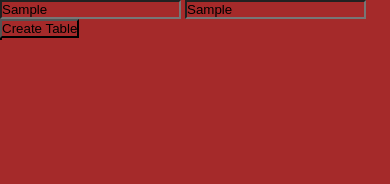
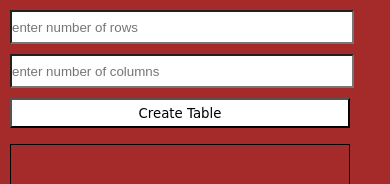
Before and after one commit to bobmegalla/create-table, a plain HTML site: page index.html in a window 390 px wide. Both pictures are taken after typing "Sample", "Sample" into the empty fields and a click on the button "Create Table". Shown: the top 184 px of the page. Drawn offline with Linux system fonts and the light colour scheme; a web font is replaced by a local one.

Commit message:
update
response

```diff
--- a/CSS/style.css
+++ b/CSS/style.css
@@ -3,6 +3,57 @@
     padding: 0px;
     background-color: brown;
 }
-table,td{
+table{
     border: 1px solid black;
+    width: 700px;;
+    height: 100px;
+    margin-top: 16px;
+    margin-left: 10px;
+    padding-top: 1px;
 }
+td{
+    border: 1px solid black;
+    text-align: center;
+    background-color: beige;
+    font-family: 'Yeon Sung', cursive;
+    font-weight: bold;
+}
+input{
+    width: 200px;
+    height: 30px;
+    margin-top: 10px;
+    margin-left: 10px;
+    background-color: white;
+}
+button{
+    width: 260px;
+    height: 30px;
+    margin-top: 10px;
+    margin-left: 10px;
+    background-color: white;
+    font-family: 'Yeon Sung', cursive;
+}
+
+@media (max-width : 768px){
+    button {
+        width: 418px;
+    }
+    table {
+        border: 1px solid black;
+        width: 574px;
+    }
+
+}
+@media (max-width : 425px){
+    input{
+        width: 340px;
+    }
+    button {
+        width: 340px;
+    }
+    table {
+        border: 1px solid black;
+        width: 340px;
+    }
+
+}
--- a/js/main.js
+++ b/js/main.js
@@ -19,4 +19,6 @@ function createTable (){
         }
     }
         body.appendChild(table)
+        rowInputs.value =""
+        colsInputs.value=""
 }
```
Also changed, not shown: index.html (+1 -0 lines).
